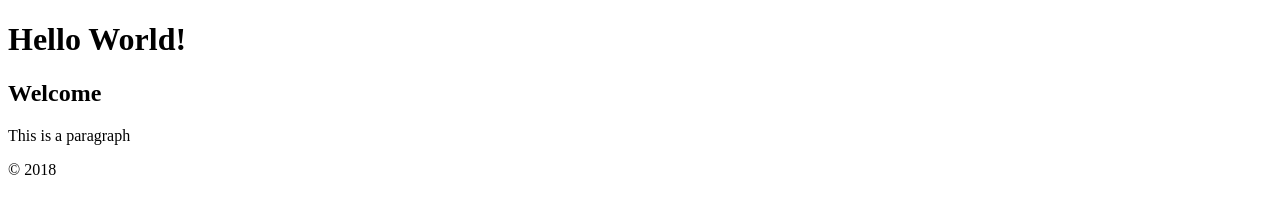
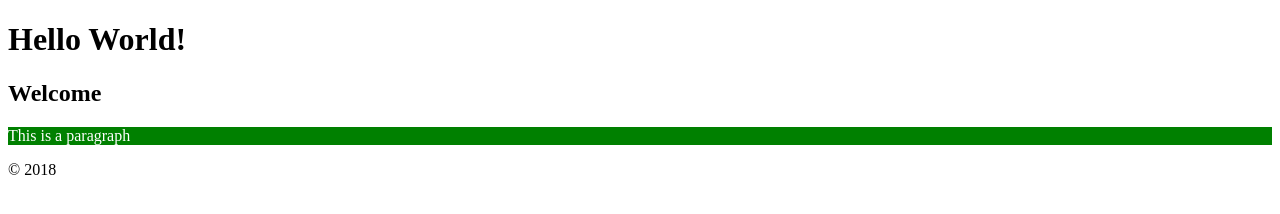
Before and after one commit to robert-garcia/hello-world, a plain HTML site: page index.html in a window 1280 px wide. Drawn offline with Linux system fonts and the light colour scheme.

Commit message:
added css file

```diff
--- a/index.html
+++ b/index.html
@@ -2,7 +2,10 @@
 <html lang="en" dir="ltr">
   <head>
     <meta charset="utf-8">
+    <meta name="viewport" content="width=device-width, initial-scale=1.0">
+    <meta http-equiv="X-UA-Compatible" content="ie=edge">
     <title>Hello World</title>
+    <link rel="stylesheet" href="./main.css">
   </head>
   <body>
     <header>
@@ -10,7 +13,7 @@
     </header>
     <main>
       <h2>Welcome</h2>
-      <p>This is a paragraph</p>
+      <p class="color-green">This is a paragraph</p>
     </main>
     <footer>
       <p>&copy; 2018</p>
--- /dev/null
+++ b/main.css
@@ -0,0 +1,4 @@
+.color-green {
+  background-color: green;
+  color: white;
+}
```
